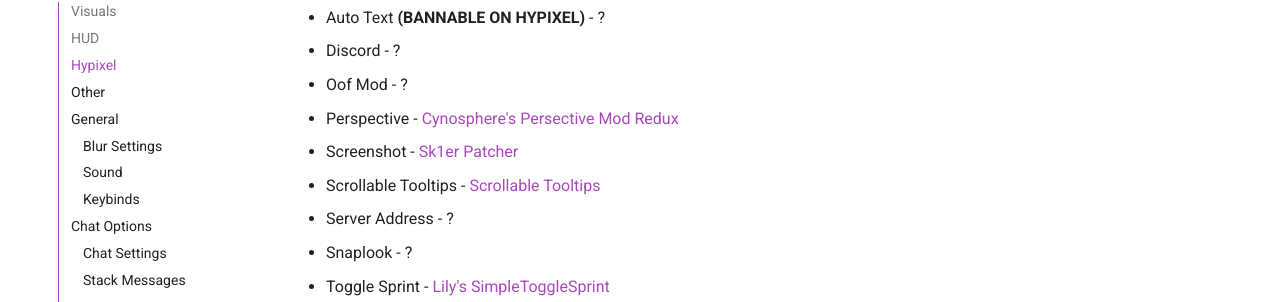
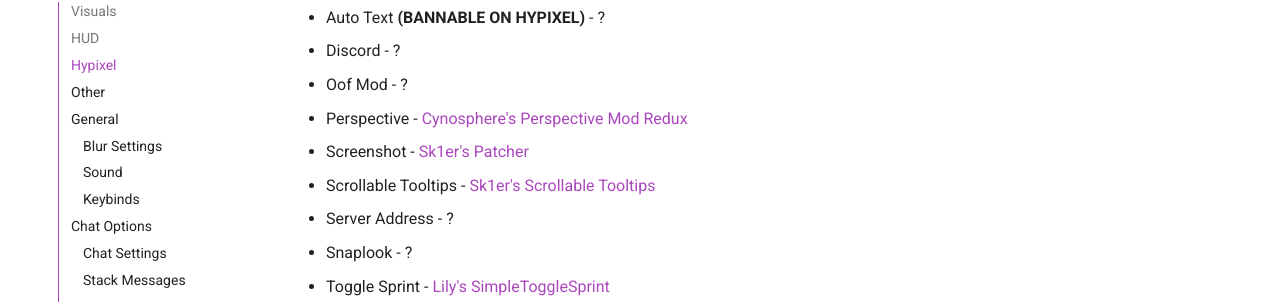
Before and after one commit to MicrocontrollersDev/Alternatives, an MkDocs documentation site: the page built from docs/1.12.2/feather_client.md, in a window 1280 px wide and 900 px high, scrolled down 1638 px. Shown: the part 151-453 px from the top of the window. Built offline with MkDocs 1.6.1 and Material for MkDocs 9.7.7, drawn with Linux system fonts in a browser that asks for light colours; comment, search, counter and statistics services are not loaded.

Commit message:
1.12.2 Feather - Fixed grammar/spelling errors

```diff
--- a/docs/1.12.2/feather_client.md
+++ b/docs/1.12.2/feather_client.md
@@ -55,9 +55,9 @@
 * Auto Text **(BANNABLE ON HYPIXEL)** - ?
 * Discord - ?
 * Oof Mod - ?
-* Perspective - [Cynosphere's Persective Mod Redux](https://www.curseforge.com/minecraft/mc-mods/perspective-mod-redux/files/all)
-* Screenshot - [Sk1er Patcher](https://sk1er.club/mods/patcher)
-* Scrollable Tooltips - [Scrollable Tooltips](https://sk1er.club/mods/text_overflow_scroll)
+* Perspective - [Cynosphere's Perspective Mod Redux](https://www.curseforge.com/minecraft/mc-mods/perspective-mod-redux/files/all)
+* Screenshot - [Sk1er's Patcher](https://sk1er.club/mods/patcher)
+* Scrollable Tooltips - [Sk1er's Scrollable Tooltips](https://sk1er.club/mods/text_overflow_scroll)
 * Server Address - ?
 * Snaplook - ?
 * Toggle Sprint - [Lily's SimpleToggleSprint](https://github.com/My-Name-Is-Jeff/SimpleToggleSprint/releases/latest)
```
